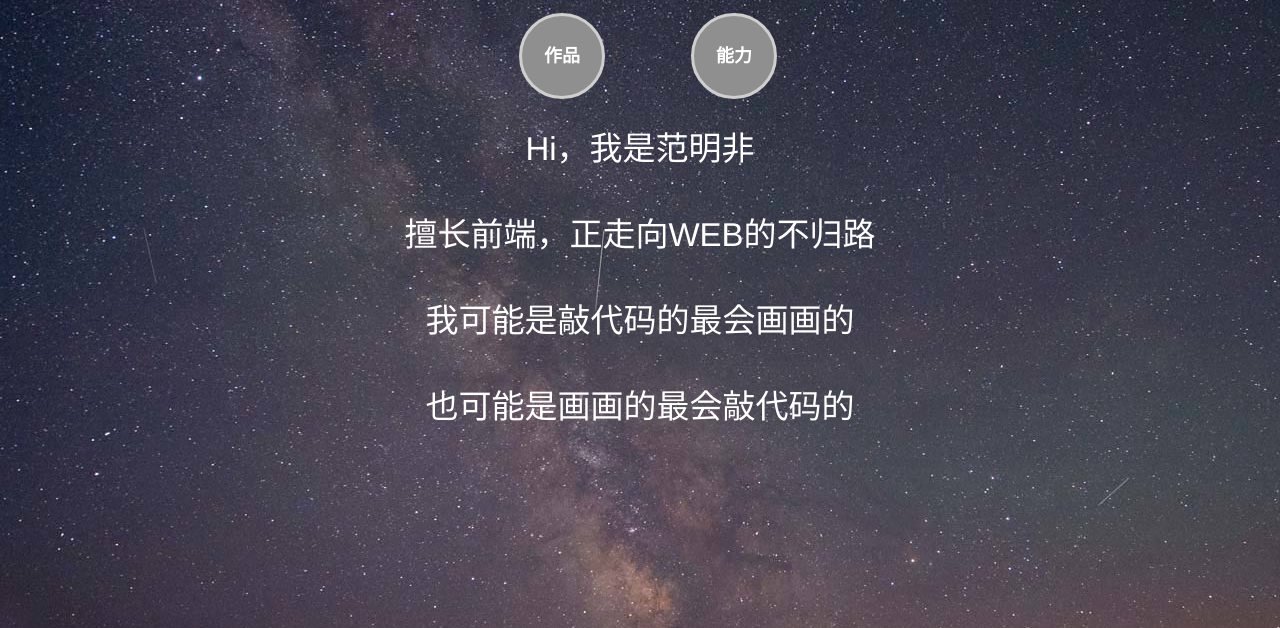
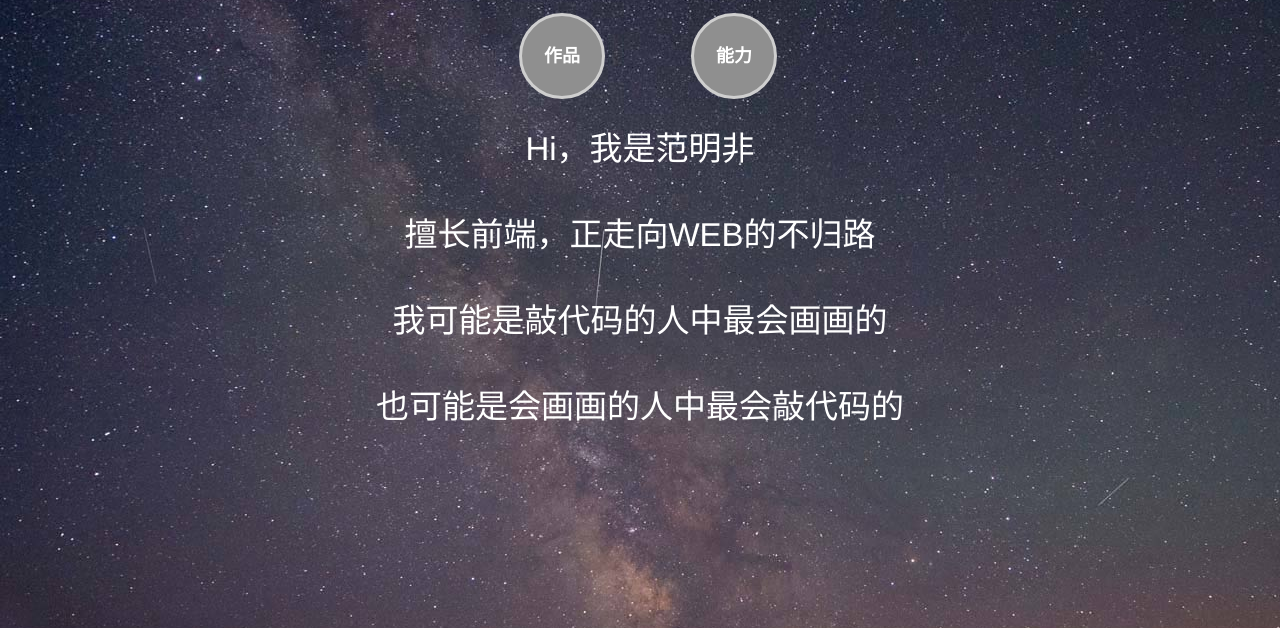
Before and after one commit to fanmingfei/fanmingfei.github.io, a plain HTML site: page index.html in a window 1280 px wide. Shown: the part 142-770 px from the top of the page. Drawn offline with Linux system fonts and the light colour scheme.

Commit message:
reset word

```diff
--- a/index.html
+++ b/index.html
@@ -24,8 +24,8 @@
 		<div class="section-content section-firstpage">
 			<p class="down1">Hi，我是范明非</p>
 			<p class="down2">擅长前端，正走向WEB的不归路</p>
-			<p class="down3">我可能是敲代码的最会画画的</p>
-			<p class="down4">也可能是画画的最会敲代码的</p>
+			<p class="down3">我可能是敲代码的人中最会画画的</p>
+			<p class="down4">也可能是会画画的人中最会敲代码的</p>
 		</div>
 		<a class="bg-down-arrow" href="javascript:;"></a>
 	</section>
```
